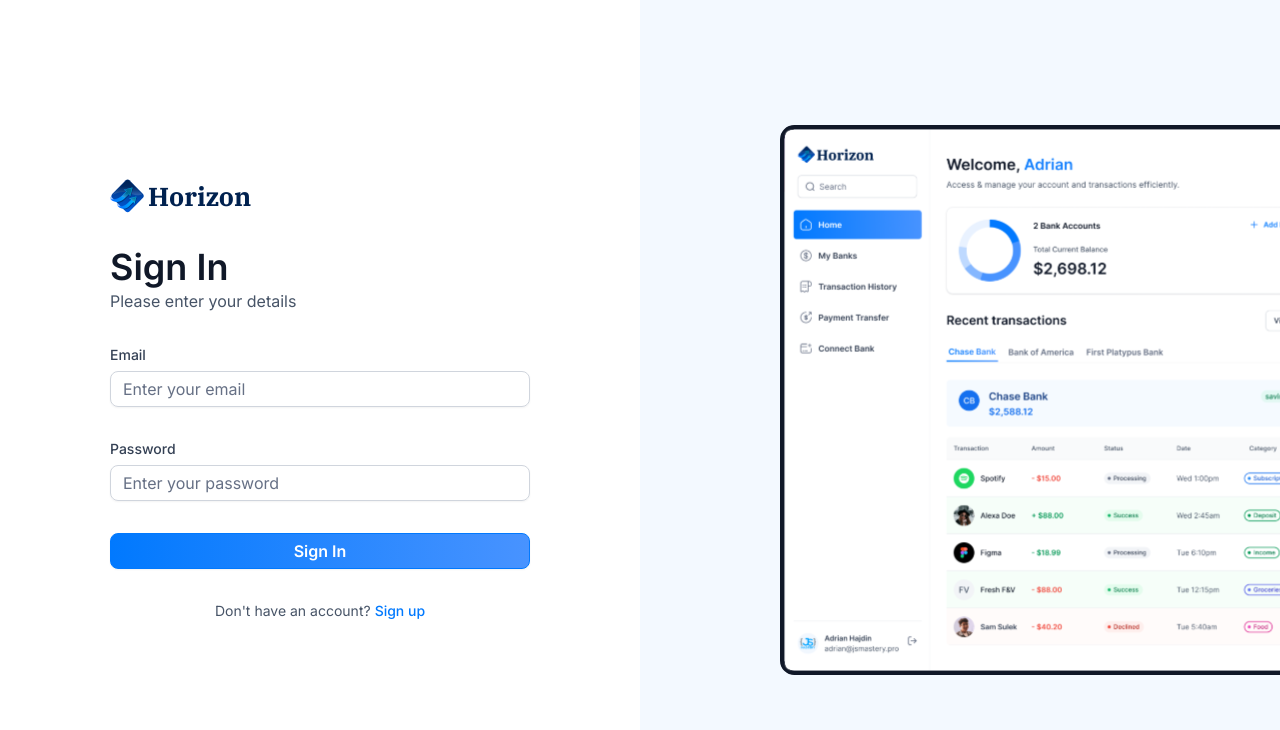
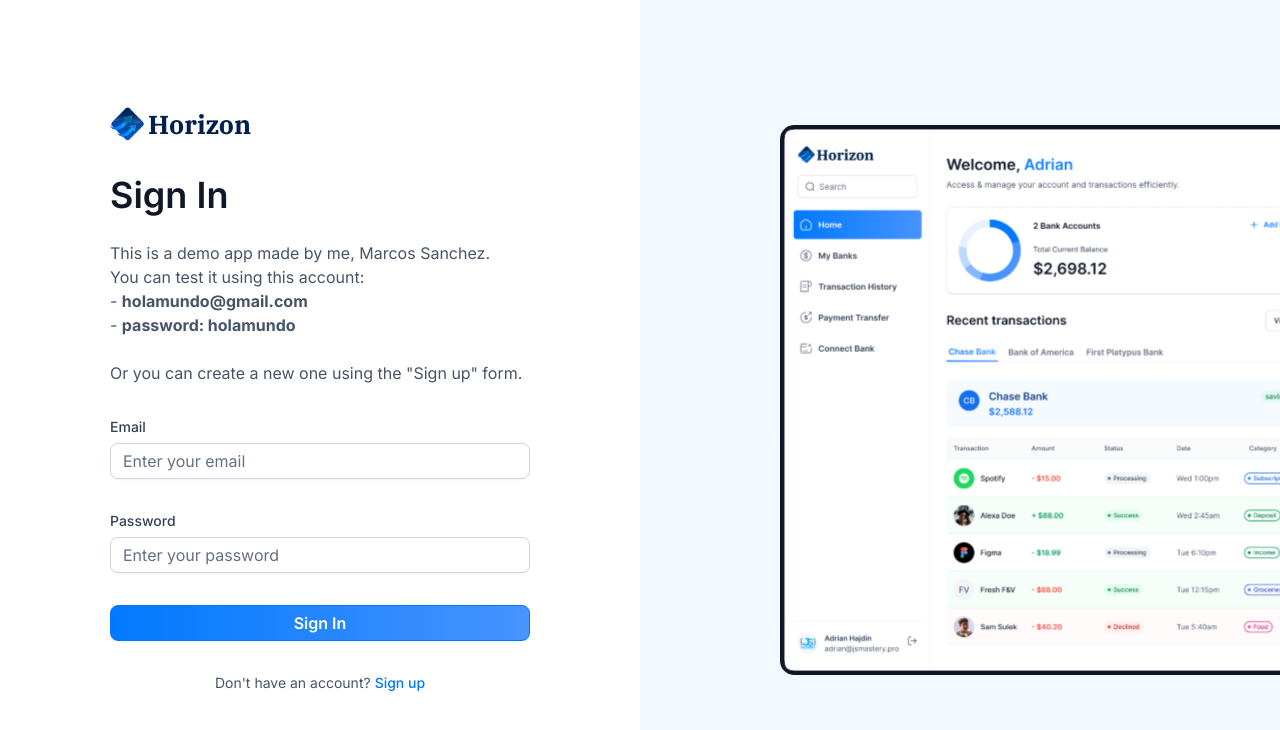
Before and after one commit to marcosSanchez-dev/bank_app, a Next.js app: page /sign-in in a window 1280 px wide. Shown: the top 730 px of the page. Built offline with nearby package versions, Linux system fonts and the light colour scheme; no server answers; what dwolla-v2, plaid would draw is missing.

Commit message:
edited welcome message

```diff
--- a/components/AuthForm.tsx
+++ b/components/AuthForm.tsx
@@ -85,9 +85,21 @@
           <h1 className="text-24 lg:text-36 font-semibold text-gray-900">
             {user ? "Link Account" : type === "sign-in" ? "Sign In" : "Sign Up"}
             <p className="text-16 font-normal text-gray-600">
-              {user
-                ? "Link your account to get started"
-                : "Please enter your details"}
+              {user ? (
+                "Link your account to get started"
+              ) : (
+                <>
+                  <br />
+                  <p className="text-16 font-normal text-gray-600">
+                    This is a demo app made by me, Marcos Sanchez. <br />
+                    You can test it using this account:
+                    <br />- <strong>holamundo@gmail.com</strong> <br />-{" "}
+                    <strong>password: holamundo</strong> <br />
+                    <br />
+                    Or you can create a new one using the "Sign up" form.
+                  </p>
+                </>
+              )}
             </p>
           </h1>
         </div>
```
